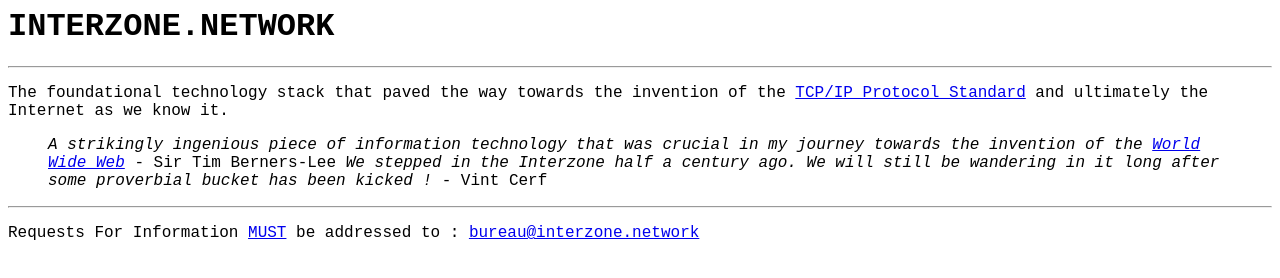
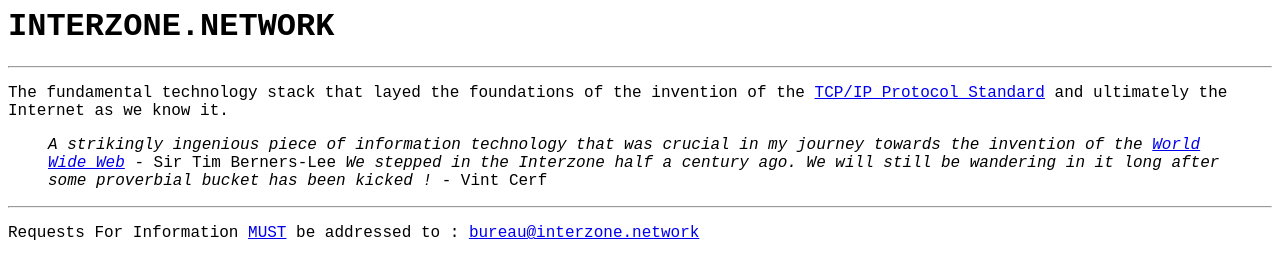
Before and after one commit to rottweilerslip/interzone.network, a website: page index.html in a window 1280 px wide. Drawn offline with Linux system fonts and the light colour scheme.

Commit message:
Update index.html

```diff
--- a/index.html
+++ b/index.html
@@ -17,7 +17,7 @@
 
         <main>
             <hr>
-            <p>The foundational technology stack that paved the way towards the invention of the <a href="https://datatracker.ietf.org/doc/html/rfc1180">TCP/IP Protocol Standard</a> and ultimately the Internet as we know it.</p>
+            <p>The fundamental technology stack that layed the foundations of the invention of the <a href="https://datatracker.ietf.org/doc/html/rfc1180">TCP/IP Protocol Standard</a> and ultimately the Internet as we know it.</p>
             <blockquote>
                 <cite>A strikingly ingenious piece of information technology that was crucial in my journey towards the invention of the <a href="https://cds.cern.ch/images/OPEN-PHO-CCC-2019-001-1">World Wide Web</a></cite>
                 - Sir Tim Berners-Lee
```
